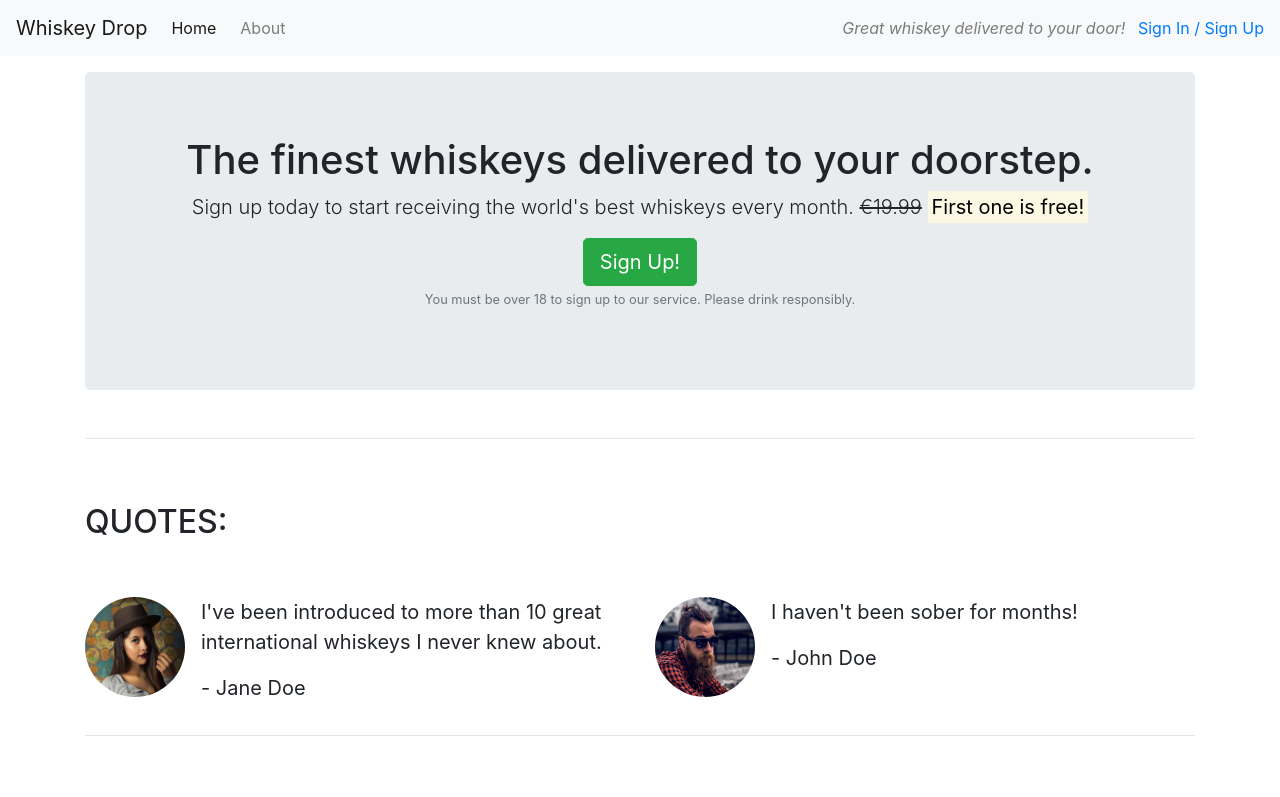
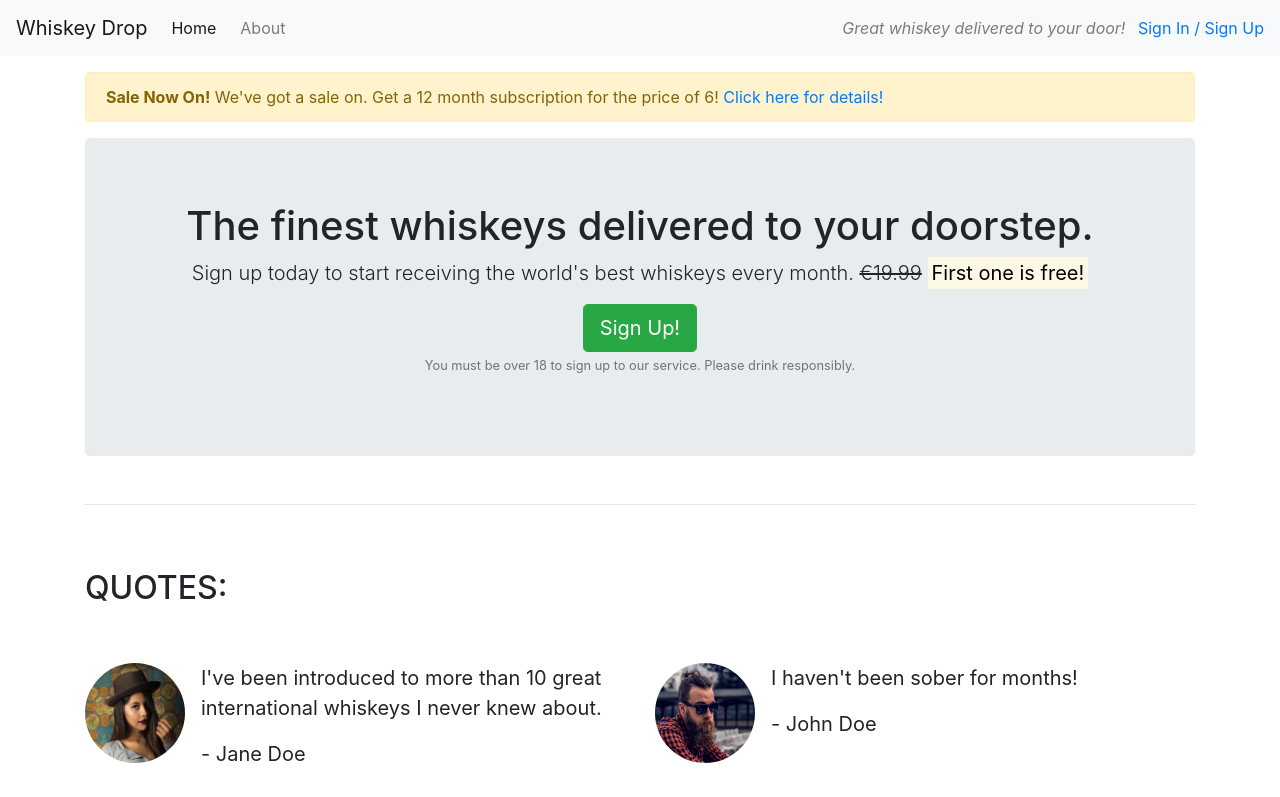
Before and after one commit to adowlin/bootstrap-intro, a plain HTML site: page index.html in a window 1280 px wide. Shown: the top 797 px of the page. Drawn offline with nearby package versions, Linux system fonts and the light colour scheme.

Commit message:
add promo alert

```diff
--- a/index.html
+++ b/index.html
@@ -10,7 +10,7 @@
 </head>
 
 <body>
-    <!-- Navbar -->
+    <!-- Nav -->
     <nav class="navbar navbar-light bg-light navbar-expand-sm">
         <a href="/" class="navbar-brand">Whiskey Drop</a>
         <ul class="navbar-nav mr-auto">
@@ -23,9 +23,17 @@
             <a href="/login">Sign In / Sign Up</a>
         </div>
     </nav>
-    <!-- /.navbar -->
+    <!-- /.nav -->
 
     <article class="container mt-3">
+        <div class="row d-none d-sm-block">
+            <div class="col-12">
+                <div class="alert alert-warning">
+                    <strong>Sale Now On!</strong> We've got a sale on. Get a 12 month subscription for the price of 6! <a href="">Click here for details!</a>
+                </div>
+            </div>
+        </div>
+
         <!-- Callout -->
         <div class="row">
             <div class="col-12">
```
